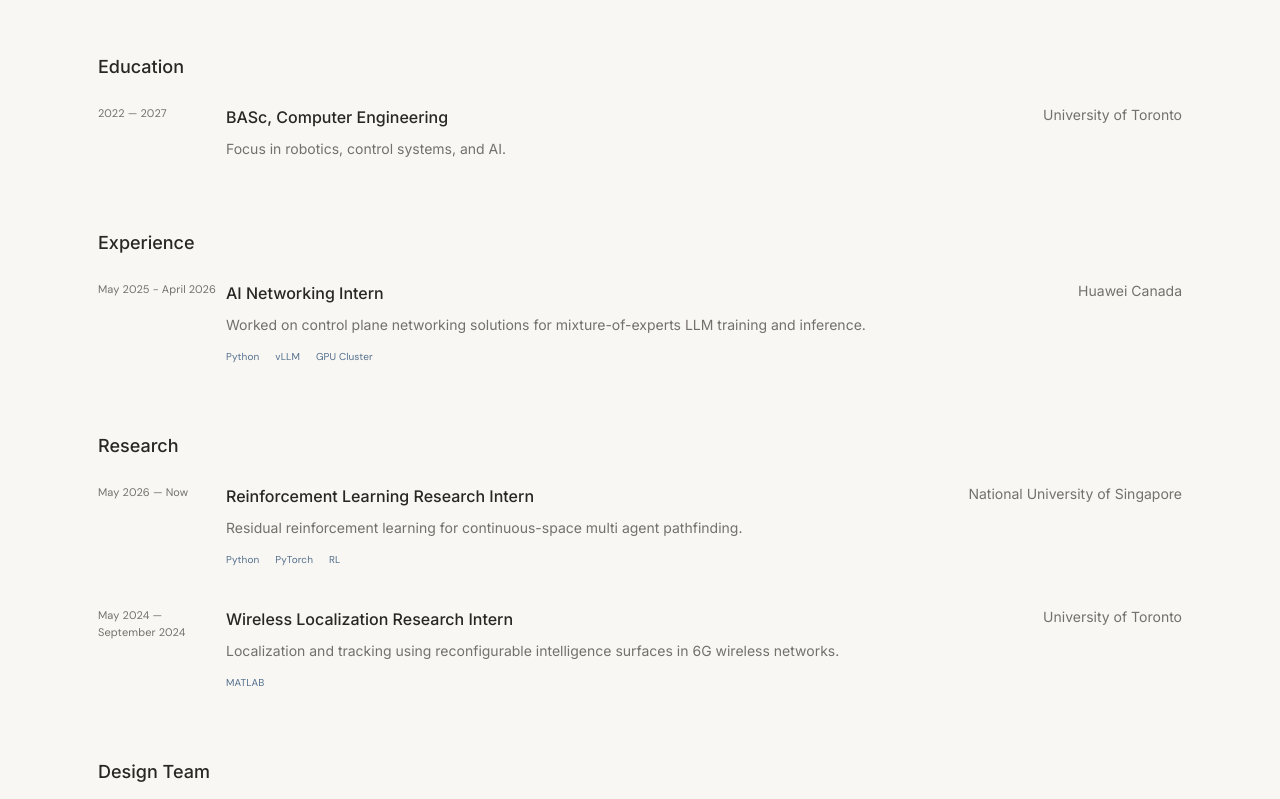
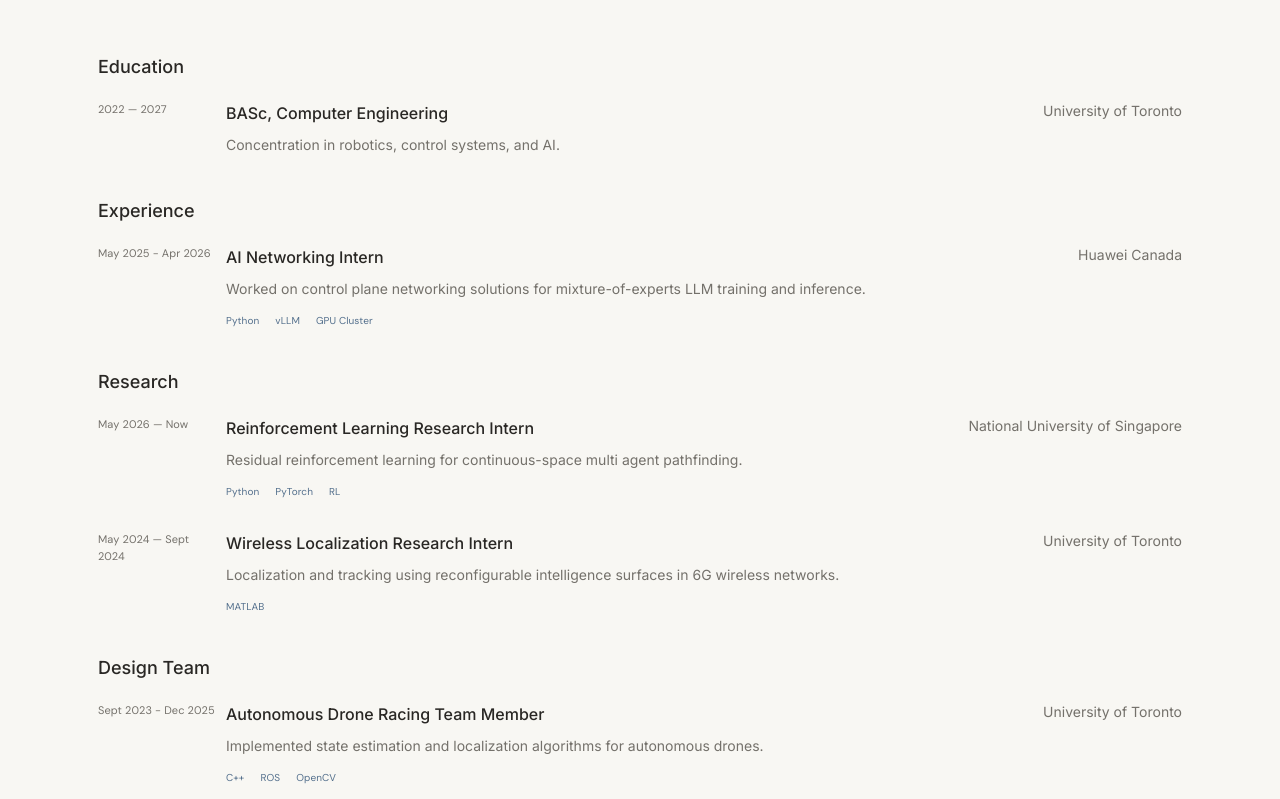
Before and after one commit to Kylx28/kylx28.github.io, a React (Vite) app: page /#/ in a window 1280 px wide. Shown: the part 1561-2360 px from the top of the page. Built offline with nearby package versions, Linux system fonts and the light colour scheme.

Commit message:
edit cv section

```diff
--- a/src/components/CVContent.tsx
+++ b/src/components/CVContent.tsx
@@ -17,10 +17,10 @@
       <div className="py-8">
         <div>
           {cvSections.map((section, sectionIndex) => (
-            <section key={section.title} className={sectionIndex ? 'mt-12' : ''}>
+            <section key={section.title} className={sectionIndex ? 'mt-6' : ''}>
               <div className="mb-1"><h3 className="text-lg font-medium">{section.title}</h3></div>
               {section.items.map((item) => (
-                <article key={`${item.period}-${item.title}`} className="grid gap-2 py-5 sm:grid-cols-[120px_1fr]">
+                <article key={`${item.period}-${item.title}`} className="grid gap-2 py-4 sm:grid-cols-[120px_1fr]">
                   <p className="font-mono text-[11px] tracking-[0.01em] text-muted">{item.period}</p>
                   <div>
                     <div className="mb-2 flex flex-col justify-between gap-1 sm:flex-row">
@@ -38,7 +38,7 @@
           ))}
         </div>
 
-        <section className="mt-12" aria-labelledby="skills-title">
+        <section className="mt-8" aria-labelledby="skills-title">
           <h3 id="skills-title" className="mb-4 text-lg font-medium">Skills</h3>
           <div className="grid gap-x-8 gap-y-6 sm:grid-cols-2 lg:grid-cols-4">
             {skills.map((skill) => (
@@ -50,13 +50,6 @@
           </div>
         </section>
 
-        <section className="mt-10">
-          <h3 className="eyebrow mb-3">Contact</h3>
-          <div className="flex flex-wrap items-center gap-x-6 gap-y-3">
-            <a href={profile.links.email} className="text-link">{profile.emailLabel}</a>
-            <a href={profile.links.linkedin} target="_blank" rel="noreferrer" className="text-link">LinkedIn <ExternalLink size={13} /></a>
-          </div>
-        </section>
       </div>
     </section>
   )
--- a/src/data/cv.ts
+++ b/src/data/cv.ts
@@ -9,17 +9,17 @@
 
 export const cvSections: Array<{ title: string; items: CVItem[] }> = [
   { title: 'Education', items: [
-    { period: '2022 — 2027', title: 'BASc, Computer Engineering', place: 'University of Toronto', detail: 'Focus in robotics, control systems, and AI.' },
+    { period: '2022 — 2027', title: 'BASc, Computer Engineering', place: 'University of Toronto', detail: 'Concentration in robotics, control systems, and AI.' },
   ] },
   { title: 'Experience', items: [
-    { period: 'May 2025 - April 2026', title: 'AI Networking Intern', place: 'Huawei Canada', detail: 'Worked on control plane networking solutions for mixture-of-experts LLM training and inference.', tags: ['Python', 'vLLM', 'GPU Cluster'] },
+    { period: 'May 2025 - Apr 2026', title: 'AI Networking Intern', place: 'Huawei Canada', detail: 'Worked on control plane networking solutions for mixture-of-experts LLM training and inference.', tags: ['Python', 'vLLM', 'GPU Cluster'] },
   ] },
   { title: 'Research', items: [
     { period: 'May 2026 — Now', title: 'Reinforcement Learning Research Intern ', place: 'National University of Singapore', detail: 'Residual reinforcement learning for continuous-space multi agent pathfinding.', tags: ['Python', 'PyTorch', 'RL'] },
-    { period: 'May 2024 — September 2024', title: 'Wireless Localization Research Intern', place: 'University of Toronto', detail: 'Localization and tracking using reconfigurable intelligence surfaces in 6G wireless networks.', tags: ['MATLAB']},
+    { period: 'May 2024 — Sept 2024', title: 'Wireless Localization Research Intern', place: 'University of Toronto', detail: 'Localization and tracking using reconfigurable intelligence surfaces in 6G wireless networks.', tags: ['MATLAB']},
   ] },
   { title: 'Design Team', items: [
-    {period: 'September 2023 - December 2025', title: 'Autonomous Drone Racing Team Member', place: 'University of Toronto', detail: 'Implemented state estimation and localization algorithms for autonomous drones.', tags: ['C++', 'ROS', 'OpenCV']}
+    {period: 'Sept 2023 - Dec 2025', title: 'Autonomous Drone Racing Team Member', place: 'University of Toronto', detail: 'Implemented state estimation and localization algorithms for autonomous drones.', tags: ['C++', 'ROS', 'OpenCV']}
   ]},
   { title: 'Publications', items: [
     { period: '2025', title: 'Cooperative Localization and Tracking Using RISs and Sidelink Communications', place: 'Conference', detail: 'M. Ammous*, K. Sabado*, M. Saif and S. Valaee', url: 'https://ieeexplore.ieee.org/document/10978292' },
--- a/src/data/profile.ts
+++ b/src/data/profile.ts
@@ -12,7 +12,7 @@
     { text: 'I\'m a fourth-year Computer Engineering student at the ' },
     { text: 'University of Toronto', emphasis: true },
     { text: ', specializing in machine learning and control systems. My interests include robotic control and deep learning for robotics.' },
-    { text: ' I\'ve also worked on optimizing training and inference systems for LLMs.'},
+    { text: ' I\'ve also worked on training and inference infrastructure for MoE LLMs.'},
     { text: 'Currently: researching multi-agent reinforcement learning at ', newLine: true },
     { text: 'MARMoT Lab (NUS)', emphasis: true, href: 'https://marmotlab.org/index.html' },
     { text: '.' },
```
